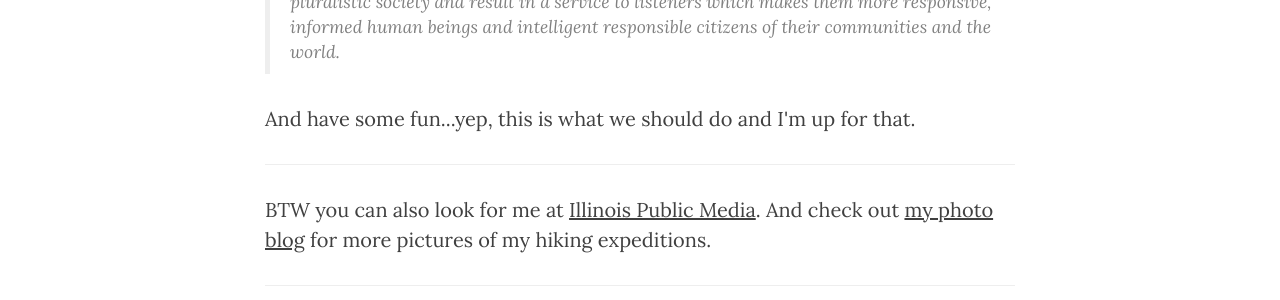
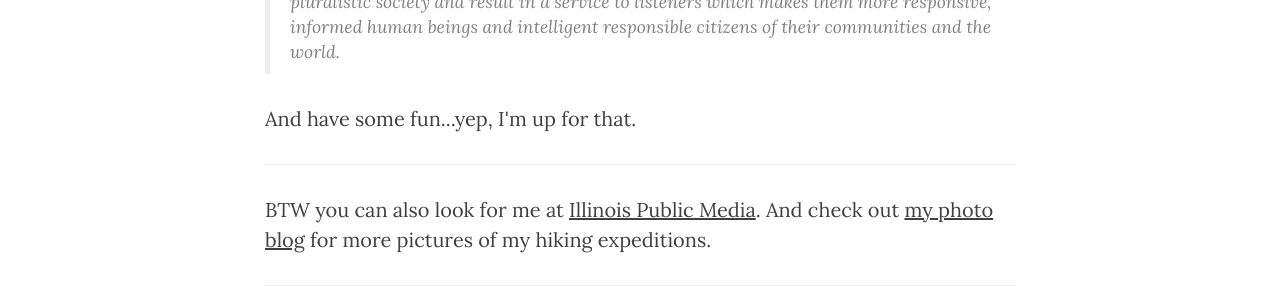
Before and after one commit to jackbrighton/jackbrighton.github.io, a Jekyll site: the page built from about.html, in a window 1280 px wide. Shown: the part 1259-1559 px from the top of the page. Built offline with Jekyll 4.4.1, drawn with Linux system fonts in a browser that asks for light colours; nearby versions of some CDN libraries.

Commit message:
edit About

```diff
--- a/about.html
+++ b/about.html
@@ -15,7 +15,7 @@ header-img: "img/zion.jpg"
 
 <blockquote>The total service should be trustworthy, enhance intellectual development, expand knowledge, deepen aural esthetic enjoyment, increase the pleasure of living in a pluralistic society and result in a service to listeners which makes them more responsive, informed human beings and intelligent responsible citizens of their communities and the world.</blockquote>
 
-<p>And have some fun...yep, this is what we should do and I'm up for that.</p>
+<p>And have some fun...yep, I'm up for that.</p>
 
 <hr>
 <p>BTW you can also look for me at <a href="http://will.illinois.edu">Illinois Public Media</a>. And check out <a href="http://jackatwill.com/">my photo blog</a> for more pictures of my hiking expeditions.</p>
```
